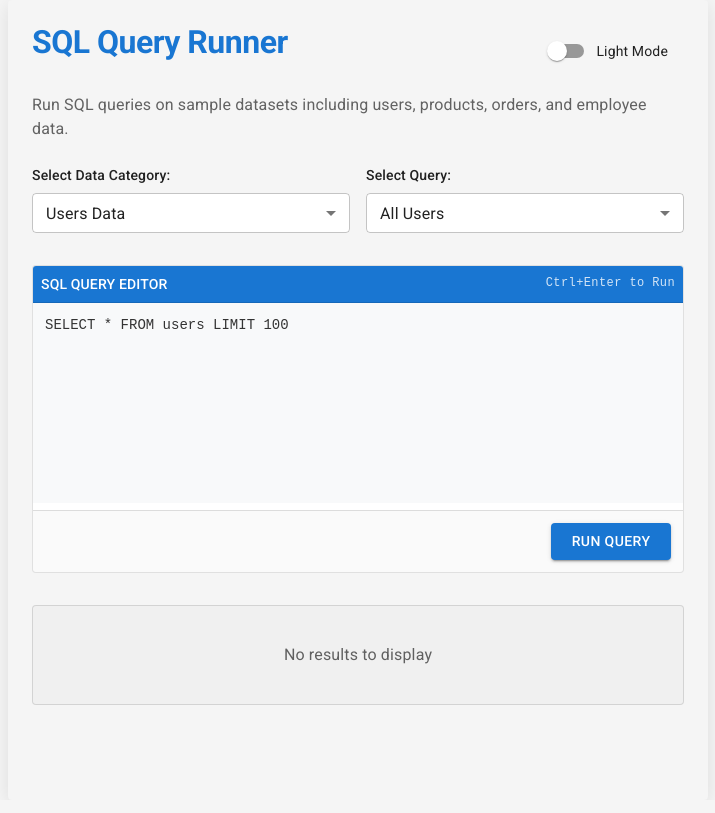
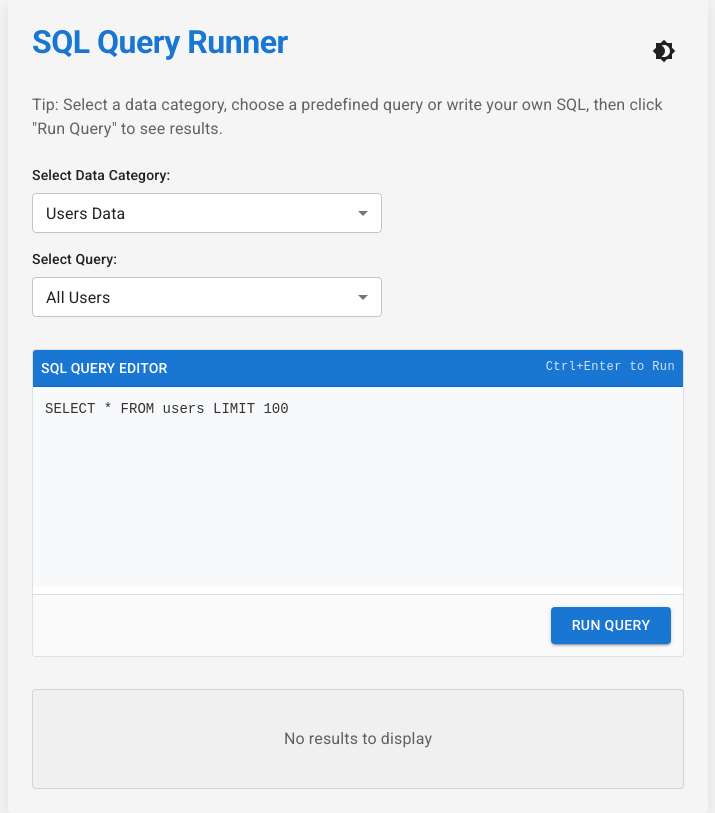
Before and after one commit to shashinadh28/Project_Query, a React (Vite) app: page / in a window 1280 px wide. Shown: the whole page, without its empty margins (282-997 px from the left). Built offline with nearby package versions, Linux system fonts and the light colour scheme.

Commit message:
fixed deployement issues

```diff
--- a/src/App.jsx
+++ b/src/App.jsx
@@ -1,5 +1,7 @@
 import { useState, useEffect } from 'react';
-import { ThemeProvider, createTheme, CssBaseline, Box, Typography, FormControl, MenuItem, Select, Switch, FormControlLabel, useMediaQuery } from '@mui/material';
+import { ThemeProvider, createTheme, CssBaseline, Box, Typography, FormControl, MenuItem, Select, IconButton, useMediaQuery } from '@mui/material';
+import Brightness4Icon from '@mui/icons-material/Brightness4';
+import Brightness7Icon from '@mui/icons-material/Brightness7';
 import QueryEditor from './components/QueryEditor';
 import DataTable from './components/DataTable';
 import { executeQuery, queryCategories } from './data';
@@ -151,16 +153,13 @@ const App = () => {
               SQL Query Runner
             </Typography>
 
-            <FormControlLabel
-              control={
-                <Switch
-                  checked={darkMode}
-                  onChange={() => setDarkMode(!darkMode)}
-                  color="primary"
-                />
-              }
-              label={<Typography variant="body2">{darkMode ? 'Dark Mode' : 'Light Mode'}</Typography>}
-            />
+            <IconButton
+              onClick={() => setDarkMode(!darkMode)}
+              color="inherit"
+              aria-label="toggle theme"
+            >
+              {darkMode ? <Brightness7Icon /> : <Brightness4Icon />}
+            </IconButton>
           </Box>
 
           <Typography
@@ -172,19 +171,18 @@ const App = () => {
               fontSize: isMobile ? '0.875rem' : '1rem',
             }}
           >
-            Run SQL queries on sample datasets including users, products, orders, and employee data.
+            Tip: Select a data category, choose a predefined query or write your own SQL, then click "Run Query" to see results.
           </Typography>
 
           <Box
             sx={{
               display: 'flex',
-              flexDirection: isTablet ? 'column' : 'row',
+              flexDirection: 'column',
               gap: 2,
               mb: 2,
-              alignItems: isTablet ? 'stretch' : 'center',
             }}
           >
-            <Box sx={{ flex: 1, minWidth: isTablet ? 'auto' : 250 }}>
+            <Box sx={{ width: '100%', maxWidth: 350 }}>
               <Typography variant="body2" sx={{ mb: 1, fontWeight: 500 }}>
                 Select Data Category:
               </Typography>
@@ -206,7 +204,7 @@ const App = () => {
               </FormControl>
             </Box>
 
-            <Box sx={{ flex: 1, minWidth: isTablet ? 'auto' : 250 }}>
+            <Box sx={{ width: '100%', maxWidth: 350 }}>
               <Typography variant="body2" sx={{ mb: 1, fontWeight: 500 }}>
                 Select Query:
               </Typography>
```
